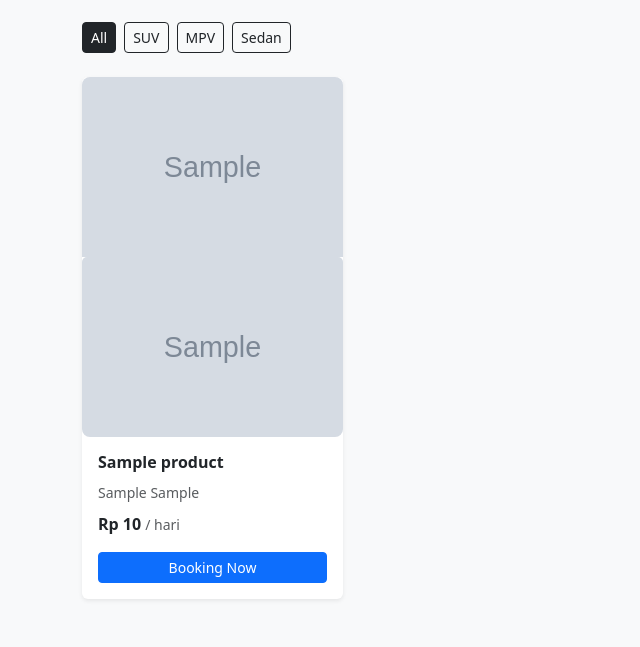
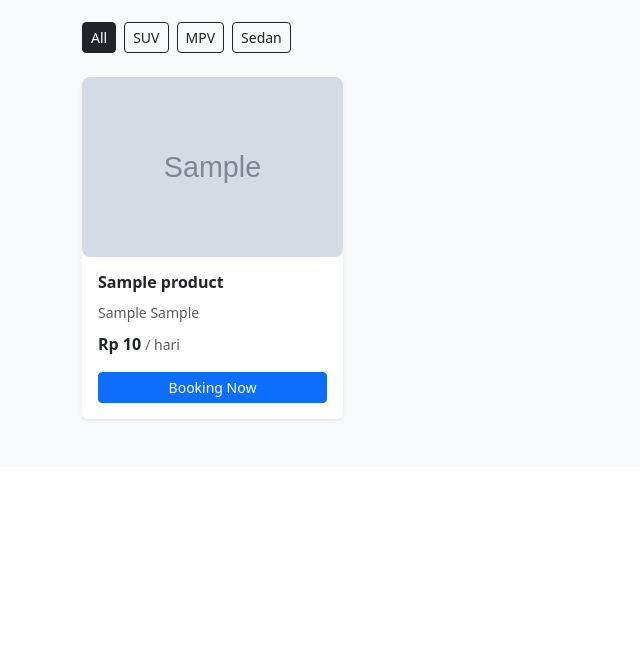
Before and after one commit to adambahyn/PEBEEL-GENAP-2026, a Laravel app: page /product in a window 1280 px wide. Shown: the part 406-1053 px from the top of the page, without its empty margins (0-640 px from the left). After the commit the page ends 828 px from the top, so only its background shows below. Run offline with Laravel 12, Linux system fonts and the light colour scheme; tables that the repository leaves empty hold one stand-in row (values such as "Sample post"); grey boxes marked "Sample" are stand-in pictures; parts of the project's set-up code (start-up, migrations or seed data) failed here and were passed over.

Commit message:
Fix bug double image pada halaman product

```diff
--- a/resources/views/product/index.blade.php
+++ b/resources/views/product/index.blade.php
@@ -109,8 +109,7 @@
                 MPV
             </a>
 
-            <a href="?type=Sedan"
-                class="btn btn-sm {{ request('type') == 'Sedan' ? 'btn-dark' : 'btn-outline-dark' }}">
+            <a href="?type=Sedan" class="btn btn-sm {{ request('type') == 'Sedan' ? 'btn-dark' : 'btn-outline-dark' }}">
                 Sedan
             </a>
 
@@ -123,13 +122,11 @@
                     <div class="card shadow-sm border-0">
 
                         <div class="card-img-hover">
-                            <a href="http://127.0.0.1:8000/detail">
-                                <img src="{{ asset('storage/' . $product->image) }}" class="card-img-top">
                             <a href="{{ $product->car_id && $product->car ? route('cars.user-show', $product->id) : '#' }}"
                                 @if (!($product->car_id && $product->car)) onclick="alert('Maaf, detail mobil belum tersedia. Hubungi admin untuk informasi lebih lanjut'); return false;"
-           style="cursor: not-allowed;" @endif>
-                                <img src="{{ asset('storage/' . $product->image) }}" class="card-img-top"
-                                    @if (!($product->car_id && $product->car))  @endif>
+            style="cursor: not-allowed;" @endif>
+
+                                <img src="{{ asset('storage/' . $product->image) }}" class="card-img-top">
                             </a>
                         </div>
 
@@ -155,7 +152,8 @@
 
                             <!-- BUTTON BOOKING -->
                             <div class="d-grid mt-3">
-                                <a href="{{ route('payment.index', ['product_id' => $product->id]) }}" class="btn btn-primary btn-sm">
+                                <a href="{{ route('payment.index', ['product_id' => $product->id]) }}"
+                                    class="btn btn-primary btn-sm">
                                     Booking Now
                                 </a>
                             </div>
```
